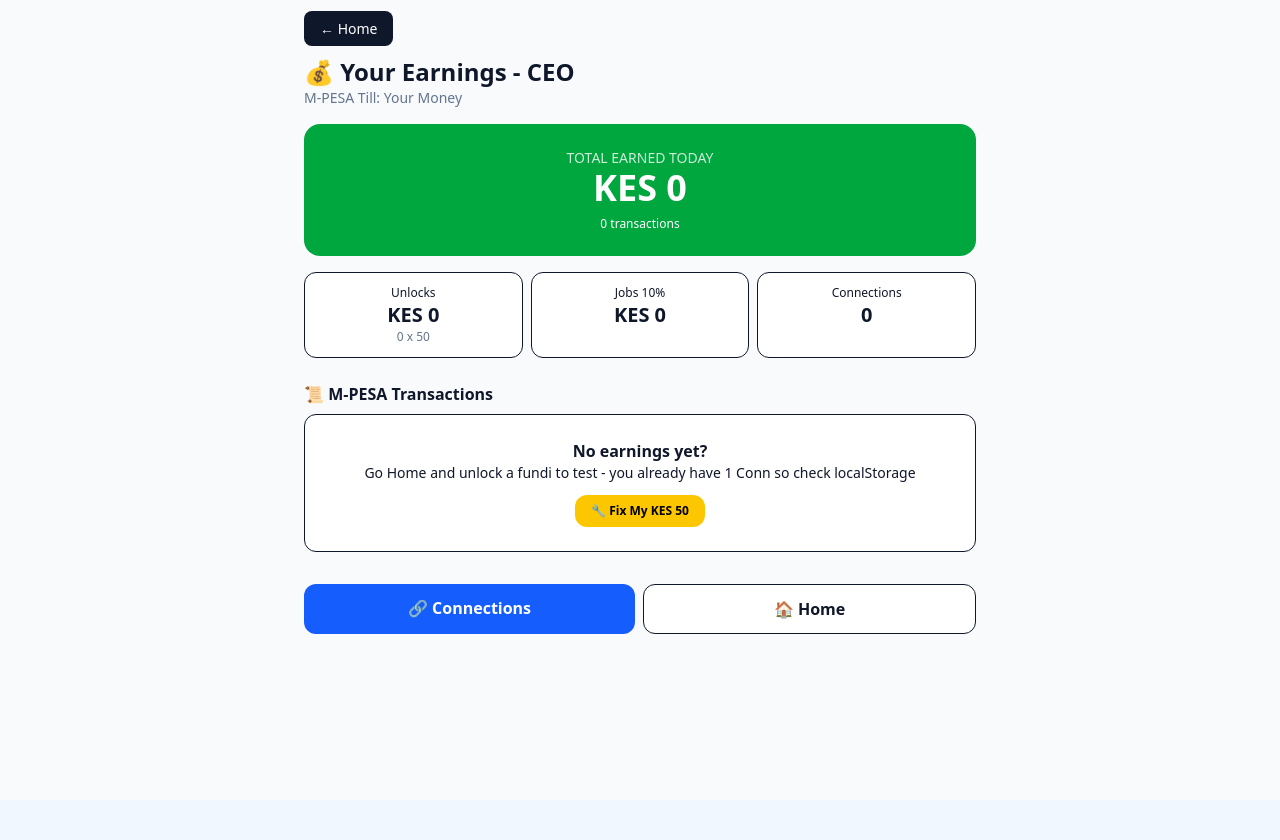
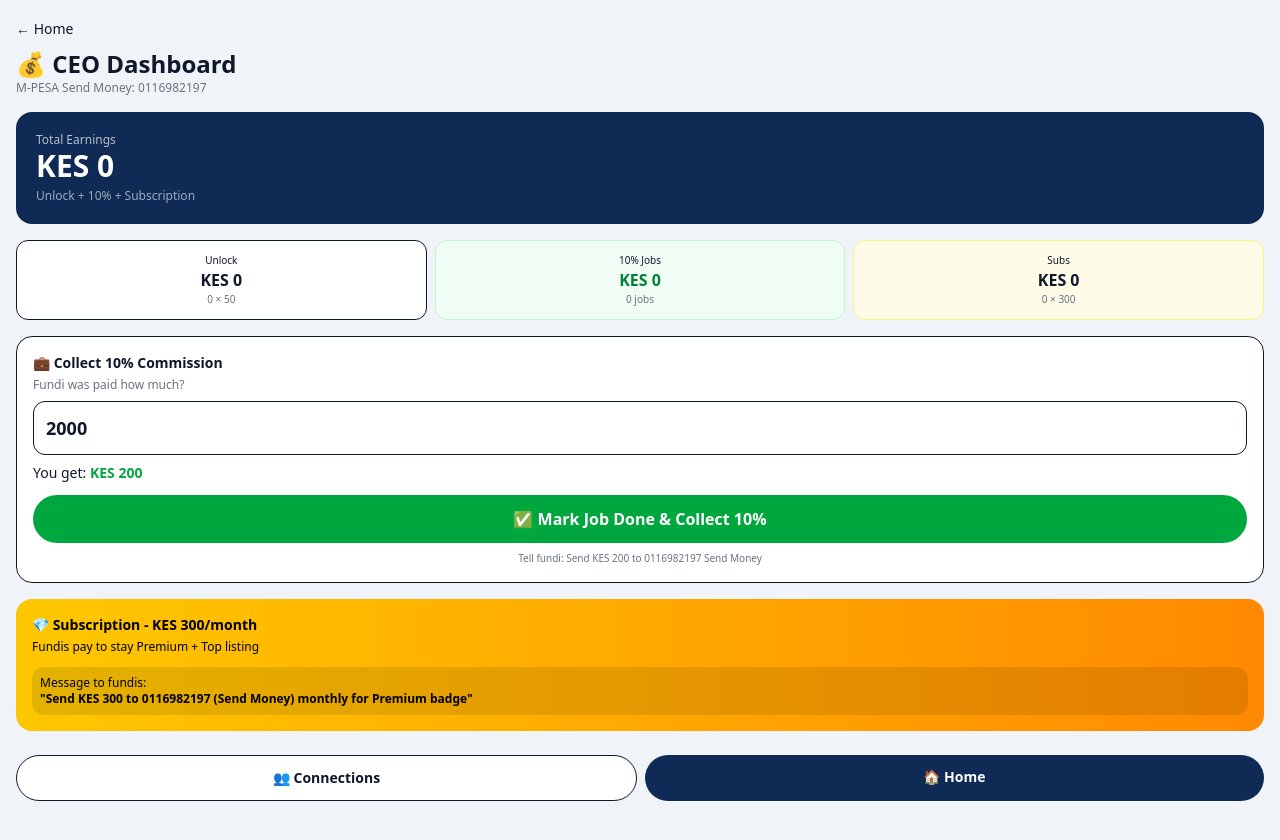
Before and after one commit to njoguemmanuel04-lgtm/taskmate, a Next.js app: page /earnings in a window 1280 px wide. Shown: the top 840 px of the page. Before the commit the page ends 800 px from the top, so only its background shows below. Built offline with nearby package versions, Linux system fonts and the light colour scheme.

Commit message:
Update page.tsx

```diff
--- a/app/earnings/page.tsx
+++ b/app/earnings/page.tsx
@@ -1,81 +1,89 @@
 "use client"
-import { useEffect, useState } from 'react';
-import Link from 'next/link';
+import { useEffect, useState } from "react"
+import Link from "next/link"
 
-export default function EarningsPage() {
-  const [tx, setTx] = useState<any[]>([]);
-  const [conns, setConns] = useState<any[]>([]);
+export default function Earnings() {
+  const mpesa = "0116982197"
+  const [stats, setStats] = useState({ unlocked: 0, jobs: 0, subs: 0 })
+  const [jobAmount, setJobAmount] = useState("2000")
 
   useEffect(() => {
-    setTx(JSON.parse(localStorage.getItem('mpesa_tx') || '[]'));
-    setConns(JSON.parse(localStorage.getItem('connections') || '[]'));
-  }, []);
+    const unlocked = JSON.parse(localStorage.getItem("unlocked_fundis") || "[]").length
+    const jobs = JSON.parse(localStorage.getItem("jobs_done") || "[]").length
+    setStats({ unlocked, jobs, subs: 0 })
+  }, [])
 
-  const total = tx.reduce((s, t) => s + (t.commission || 0), 0);
-  const unlockTotal = tx.filter(t => t.type === 'UNLOCK').length * 50;
+  const unlockMoney = stats.unlocked * 50
+  const commission = stats.jobs * Number(jobAmount) * 0.1
+  const subMoney = stats.subs * 300
+  const total = unlockMoney + commission + subMoney
+
+  const markJobDone = () => {
+    const done = JSON.parse(localStorage.getItem("jobs_done") || "[]")
+    done.push({ amount: jobAmount, date: new Date().toLocaleString() })
+    localStorage.setItem("jobs_done", JSON.stringify(done))
+    setStats({...stats, jobs: done.length })
+    alert(`✅ Job Done! Collect KES ${Number(jobAmount)*0.1} from fundi via Send Money to ${mpesa}`)
+  }
 
   return (
-    <div className="min-h-screen bg-[#f8fafc] p-4">
-      <div className="max-w-2xl mx-auto">
-        <Link href="/" className="bg-slate-900 text-white px-4 py-2 rounded-lg text-sm">← Home</Link>
-        <h1 className="font-black text-2xl mt-4">💰 Your Earnings - CEO</h1>
-        <p className="text-sm text-slate-500">M-PESA Till: Your Money</p>
+    <div className="min-h-screen bg-[#f0f4f8] p-4 pb-20">
+      <Link href="/" className="text-sm">← Home</Link>
+      <h1 className="font-black text-2xl mt-2">💰 CEO Dashboard</h1>
+      <p className="text-xs text-gray-500">M-PESA Send Money: {mpesa}</p>
 
-        <div className="bg-green-600 text-white p-6 rounded-2xl mt-4 text-center">
-          <p className="text-sm opacity-80">TOTAL EARNED TODAY</p>
-          <p className="font-black text-4xl">KES {total}</p>
-          <p className="text-xs mt-2">{tx.length} transactions</p>
+      {/* TOTAL */}
+      <div className="bg-[#0f2a54] text-white rounded-2xl p-5 mt-4">
+        <p className="text-xs opacity-70">Total Earnings</p>
+        <p className="text-3xl font-black">KES {total}</p>
+        <p className="text-xs mt-1 opacity-60">Unlock + 10% + Subscription</p>
       </div>
 
+      {/* 3 STREAMS */}
       <div className="grid grid-cols-3 gap-2 mt-4">
-          <div className="bg-white border p-3 rounded-xl text-center">
-            <p className="text-xs">Unlocks</p>
-            <p className="font-black text-xl">KES {unlockTotal}</p>
-            <p className="text-xs text-slate-500">{tx.filter(t=>t.type==='UNLOCK').length} x 50</p>
+        <div className="bg-white rounded-xl p-3 border text-center">
+          <p className="text-[10px]">Unlock</p>
+          <p className="font-black">KES {unlockMoney}</p>
+          <p className="text-[10px] text-gray-500">{stats.unlocked} × 50</p>
         </div>
-          <div className="bg-white border p-3 rounded-xl text-center">
-            <p className="text-xs">Jobs 10%</p>
-            <p className="font-black text-xl">KES {total - unlockTotal}</p>
+        <div className="bg-green-50 rounded-xl p-3 border border-green-200 text-center">
+          <p className="text-[10px]">10% Jobs</p>
+          <p className="font-black text-green-700">KES {commission}</p>
+          <p className="text-[10px] text-gray-500">{stats.jobs} jobs</p>
         </div>
-          <div className="bg-white border p-3 rounded-xl text-center">
-            <p className="text-xs">Connections</p>
-            <p className="font-black text-xl">{conns.length}</p>
+        <div className="bg-yellow-50 rounded-xl p-3 border border-yellow-200 text-center">
+          <p className="text-[10px]">Subs</p>
+          <p className="font-black">KES {subMoney}</p>
+          <p className="text-[10px] text-gray-500">{stats.subs} × 300</p>
         </div>
       </div>
 
-        <div className="mt-6">
-          <h2 className="font-bold">📜 M-PESA Transactions</h2>
-          <div className="space-y-2 mt-2">
-            {tx.length === 0? (
-              <div className="bg-white border rounded-xl p-6 text-center">
-                <p className="font-bold">No earnings yet?</p>
-                <p className="text-sm">Go Home and unlock a fundi to test - you already have 1 Conn so check localStorage</p>
-                <button onClick={()=>{
-                  const all = JSON.parse(localStorage.getItem('mpesa_tx') || '[]');
-                  if(all.length===0 && conns.length>0){
-                    const fix = [{amount:50, commission:50, type:'UNLOCK', fundi: conns[0].fundi, date: conns[0].time}];
-                    localStorage.setItem('mpesa_tx', JSON.stringify(fix));
-                    setTx(fix);
-                  }
-                }} className="mt-3 bg-yellow-400 text-black px-4 py-2 rounded-xl font-bold text-xs">🔧 Fix My KES 50</button>
+      {/* 10% COLLECTOR */}
+      <div className="bg-white rounded-2xl p-4 mt-4 border">
+        <p className="font-bold text-sm">💼 Collect 10% Commission</p>
+        <p className="text-xs text-gray-500 mt-1">Fundi was paid how much?</p>
+        <input value={jobAmount} onChange={e=>setJobAmount(e.target.value)}
+          className="w-full mt-2 p-3 border rounded-xl font-bold text-lg" placeholder="2000" />
+        <p className="mt-2 text-sm">You get: <span className="font-black text-green-600">KES {Number(jobAmount)*0.1}</span></p>
+        <button onClick={markJobDone} className="w-full mt-3 bg-green-600 text-white p-3 rounded-full font-bold">✅ Mark Job Done & Collect 10%</button>
+        <p className="text-[10px] text-center mt-2 text-gray-500">Tell fundi: Send KES {Number(jobAmount)*0.1} to {mpesa} Send Money</p>
       </div>
-            ) : tx.map((t,i)=>(
-              <div key={i} className="bg-white p-3 rounded-xl border flex justify-between">
-                <div>
-                  <p className="font-bold text-sm">{t.type} - {t.fundi}</p>
-                  <p className="text-xs text-slate-500">{t.date}</p>
-                </div>
-                <p className="font-black text-green-600">+{t.commission}</p>
-              </div>
-            ))}
+
+      {/* SUBSCRIPTION */}
+      <div className="bg-gradient-to-r from-yellow-400 to-orange-400 rounded-2xl p-4 mt-4 text-black">
+        <p className="font-black text-sm">💎 Subscription - KES 300/month</p>
+        <p className="text-xs mt-1">Fundis pay to stay Premium + Top listing</p>
+        <div className="bg-black/10 rounded-xl p-2 mt-3 text-xs">
+          Message to fundis:<br/>
+          <span className="font-bold">"Send KES 300 to {mpesa} (Send Money) monthly for Premium badge"</span>
         </div>
       </div>
 
-        <div className="flex gap-2 mt-8">
-          <Link href="/connections" className="flex-1 bg-blue-600 text-white py-3 rounded-xl font-bold text-center">🔗 Connections</Link>
-          <Link href="/" className="flex-1 bg-white border py-3 rounded-xl font-bold text-center">🏠 Home</Link>
+      {/* NAV */}
+      <div className="flex gap-2 mt-6">
+        <Link href="/connections" className="flex-1 bg-white border p-3 rounded-full text-center font-bold text-sm">👥 Connections</Link>
+        <Link href="/" className="flex-1 bg-[#0f2a54] text-white p-3 rounded-full text-center font-bold text-sm">🏠 Home</Link>
       </div>
     </div>
-    </div>
-  );
+  )
 }
```
Lines whose indentation alone changed are shown as unchanged.
